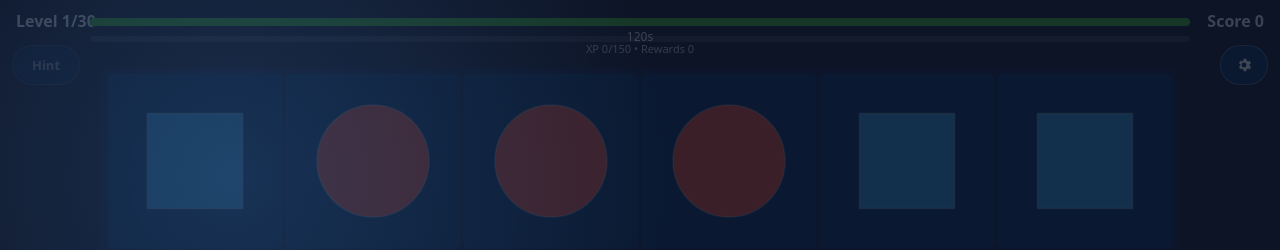
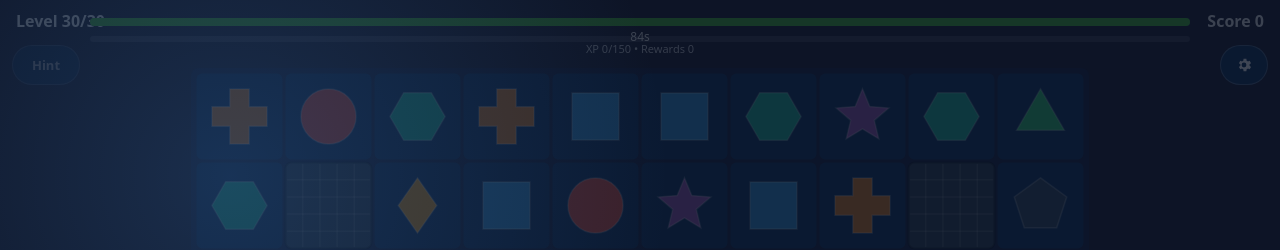
Before and after one commit to Emiryz-162/Connecting-Puzzle, a website built with Vite: page index.html in a window 1280 px wide. Shown: the top 250 px of the page. Built offline with nearby package versions, Linux system fonts and the light colour scheme; animation ran at ten frames a second; files whose address does not match are found by name.

Commit message:
Prototype finish

```diff
--- a/src/app.ts
+++ b/src/app.ts
@@ -37,6 +37,9 @@ import {
   OVERLAY_BG,
 } from "./constants";
 
+// Test helper: change this to start directly from a specific level id (1..30).
+const START_LEVEL_ID_FOR_TESTING = 30;
+
 export class App {
   private static readonly MAX_INIT_BUILD_ATTEMPTS = 12;
   private static readonly MAX_RESHUFFLE_ATTEMPTS = 24;
@@ -57,7 +60,7 @@ export class App {
   private inputHandler!: InputHandler;
   private lastTimestamp = 0;
 
-  private progression = new LevelProgression(LEVELS);
+  private progression = new LevelProgression(LEVELS, START_LEVEL_ID_FOR_TESTING);
   private campaignCompleted = false;
   private runScore = 0;
   private runScoreSubmitted = false;
--- a/src/game/pathfinder.ts
+++ b/src/game/pathfinder.ts
@@ -1,38 +1,28 @@
-// ── game/pathfinder.ts ──
-// İki tile arasında en fazla 2 dönüşlü bağlantı yolu arar.
-//
-// Yaklaşım: BFS yerine yapısal enumeration.
-// 0 dönüş (düz hat), 1 dönüş (L-şekli), 2 dönüş (Z/U-şekli)
-// olası tüm yollar doğrudan denenir.
-//
-// Border space: Grid dışı koordinatlar (col<0, col>=width, row<0, row>=height)
-// otomatik olarak yürünebilir kabul edilir. Bu sayede board kenarından
-// dolaşan yollar doğal şekilde bulunur.
-
 import { BoardState, CellKind, Coord, TilePath } from "../types";
 
 /**
- * İki tile arasında geçerli bir bağlantı yolu arar.
- * Yol en fazla 2 adet 90° dönüş içerebilir.
- * Bulursa path node'larını (başlangıç ve bitiş dahil) döndürür.
- * Bulamazsa null döndürür.
+ * Find a valid link path between two tiles with at most 2 turns.
+ * Border-space routing is allowed (outside board bounds).
  */
 export function findPath(board: BoardState, a: Coord, b: Coord): TilePath | null {
-  // Aynı pozisyon eşleşemez
-  if (a.col === b.col && a.row === b.row) return null;
+  if (a.col === b.col && a.row === b.row) {
+    return null;
+  }
 
-  // Farklı tip eşleşemez
   const cellA = board.cells[a.row][a.col];
   const cellB = board.cells[b.row][b.col];
-  if (cellA.tileType !== cellB.tileType) return null;
-
-  // ── 0 dönüş: düz hat ──
-  if (canWalkStraight(board, a, b)) {
-    return [a, b];
+  if (cellA.tileType !== cellB.tileType) {
+    return null;
   }
 
-  // ── 1 dönüş: L-şekli ──
-  // İki olası köşe noktası
+  const candidates: TilePath[] = [];
+
+  // 0-turn path
+  if (canWalkStraight(board, a, b)) {
+    candidates.push([a, b]);
+  }
+
+  // 1-turn paths
   const corner1: Coord = { col: a.col, row: b.row };
   const corner2: Coord = { col: b.col, row: a.row };
 
@@ -41,7 +31,7 @@ export function findPath(board: BoardState, a: Coord, b: Coord): TilePath | null
     canWalkStraight(board, a, corner1) &&
     canWalkStraight(board, corner1, b)
   ) {
-    return [a, corner1, b];
+    candidates.push([a, corner1, b]);
   }
 
   if (
@@ -49,11 +39,10 @@ export function findPath(board: BoardState, a: Coord, b: Coord): TilePath | null
     canWalkStraight(board, a, corner2) &&
     canWalkStraight(board, corner2, b)
   ) {
-    return [a, corner2, b];
+    candidates.push([a, corner2, b]);
   }
 
-  // ── 2 dönüş: Z/U-şekli ──
-  // Yatay köprüler: her satır (border dahil -1 ve height) denenir
+  // 2-turn horizontal bridges (including border rows)
   for (let r = -1; r <= board.height; r++) {
     const c1: Coord = { col: a.col, row: r };
     const c2: Coord = { col: b.col, row: r };
@@ -65,11 +54,11 @@ export function findPath(board: BoardState, a: Coord, b: Coord): TilePath | null
       canWalkStraight(board, c1, c2) &&
       canWalkStraight(board, c2, b)
     ) {
-      return [a, c1, c2, b];
+      candidates.push([a, c1, c2, b]);
     }
   }
 
-  // Dikey köprüler: her sütun (border dahil -1 ve width) denenir
+  // 2-turn vertical bridges (including border cols)
   for (let c = -1; c <= board.width; c++) {
     const c1: Coord = { col: c, row: a.row };
     const c2: Coord = { col: c, row: b.row };
@@ -81,76 +70,132 @@ export function findPath(board: BoardState, a: Coord, b: Coord): TilePath | null
       canWalkStraight(board, c1, c2) &&
       canWalkStraight(board, c2, b)
     ) {
-      return [a, c1, c2, b];
+      candidates.push([a, c1, c2, b]);
     }
   }
 
-  return null;
+  return pickBestPath(board, candidates);
 }
 
-/**
- * İki nokta arasında düz çizgide yürünebilir mi kontrol eder.
- * Sadece aradaki hücreleri kontrol eder (uç noktalar hariç).
- * İki nokta aynı satır veya sütunda olmalıdır.
- */
 function canWalkStraight(board: BoardState, from: Coord, to: Coord): boolean {
   if (from.row === to.row) {
-    // Yatay yürüyüş
     const row = from.row;
     const minCol = Math.min(from.col, to.col) + 1;
     const maxCol = Math.max(from.col, to.col);
+
     for (let col = minCol; col < maxCol; col++) {
-      if (!isCellWalkable(board, row, col)) return false;
+      if (!isCellWalkable(board, row, col)) {
+        return false;
+      }
     }
     return true;
   }
 
   if (from.col === to.col) {
-    // Dikey yürüyüş
     const col = from.col;
     const minRow = Math.min(from.row, to.row) + 1;
     const maxRow = Math.max(from.row, to.row);
+
     for (let row = minRow; row < maxRow; row++) {
-      if (!isCellWalkable(board, row, col)) return false;
+      if (!isCellWalkable(board, row, col)) {
+        return false;
+      }
     }
     return true;
   }
 
-  // Aynı satır veya sütunda değilse düz yürünemez
   return false;
 }
 
-/**
- * Bir hücrenin path köşe noktası olarak kullanılabilir olup olmadığını kontrol eder.
- * Grid dışı koordinatlar = border space = yürünebilir.
- */
 function isWalkable(board: BoardState, coord: Coord): boolean {
   if (
-    coord.row < 0 || coord.row >= board.height ||
-    coord.col < 0 || coord.col >= board.width
+    coord.row < 0 ||
+    coord.row >= board.height ||
+    coord.col < 0 ||
+    coord.col >= board.width
   ) {
-    return true; // Border space her zaman yürünebilir
+    return true;
   }
+
   return board.cells[coord.row][coord.col].kind === CellKind.Empty;
 }
 
-/**
- * Bir hücrenin yürünebilir olup olmadığını kontrol eder (satır/sütun ile).
- * Grid dışı = yürünebilir.
- */
 function isCellWalkable(board: BoardState, row: number, col: number): boolean {
   if (row < 0 || row >= board.height || col < 0 || col >= board.width) {
     return true;
   }
+
   return board.cells[row][col].kind === CellKind.Empty;
 }
 
-/**
- * Board'da en az bir geçerli eşleşme çifti olup olmadığını kontrol eder.
- * Hiç geçerli hamle kalmamışsa false döndürür.
- */
+interface PathScore {
+  turns: number;
+  distance: number;
+  outsideNodes: number;
+}
+
+function pickBestPath(board: BoardState, candidates: TilePath[]): TilePath | null {
+  if (candidates.length === 0) {
+    return null;
+  }
+
+  let best = candidates[0];
+  let bestScore = scorePath(board, best);
+
+  for (let i = 1; i < candidates.length; i++) {
+    const candidate = candidates[i];
+    const candidateScore = scorePath(board, candidate);
+
+    if (comparePathScore(candidateScore, bestScore) < 0) {
+      best = candidate;
+      bestScore = candidateScore;
+    }
+  }
+
+  return best;
+}
+
+function scorePath(board: BoardState, path: TilePath): PathScore {
+  let distance = 0;
+  let outsideNodes = 0;
+
+  for (let i = 0; i < path.length; i++) {
+    const p = path[i];
+
+    if (p.row < 0 || p.row >= board.height || p.col < 0 || p.col >= board.width) {
+      outsideNodes++;
+    }
+
+    if (i > 0) {
+      const prev = path[i - 1];
+      distance += Math.abs(p.row - prev.row) + Math.abs(p.col - prev.col);
+    }
+  }
+
+  return {
+    turns: Math.max(0, path.length - 2),
+    distance,
+    outsideNodes,
+  };
+}
+
+function comparePathScore(a: PathScore, b: PathScore): number {
+  if (a.turns !== b.turns) {
+    return a.turns - b.turns;
+  }
+
+  if (a.distance !== b.distance) {
+    return a.distance - b.distance;
+  }
+
+  if (a.outsideNodes !== b.outsideNodes) {
+    return a.outsideNodes - b.outsideNodes;
+  }
+
+  return 0;
+}
+
 export function hasAnyValidPair(board: BoardState): boolean {
-  // Tile'ları tipe göre grupla
   const byType = new Map<number, Coord[]>();
 
   for (let row = 0; row < board.height; row++) {
@@ -164,7 +209,6 @@ export function hasAnyValidPair(board: BoardState): boolean {
     }
   }
 
-  // Her tip grubu içinde çift çift path dene
   for (const coords of byType.values()) {
     for (let i = 0; i < coords.length; i++) {
       for (let j = i + 1; j < coords.length; j++) {
--- a/src/levels/progression.ts
+++ b/src/levels/progression.ts
@@ -4,11 +4,14 @@ export class LevelProgression {
   private readonly levels: LevelDef[];
   private currentIndex = 0;
 
-  constructor(levels: LevelDef[]) {
+  constructor(levels: LevelDef[], startLevelId = 1) {
     if (levels.length === 0) {
       throw new Error("LevelProgression requires at least one level.");
     }
     this.levels = levels;
+
+    const startIndex = this.levels.findIndex((level) => level.id === startLevelId);
+    this.currentIndex = startIndex >= 0 ? startIndex : 0;
   }
 
   getCurrentLevel(): LevelDef {
```
Also changed, not shown: dist/index.html.
